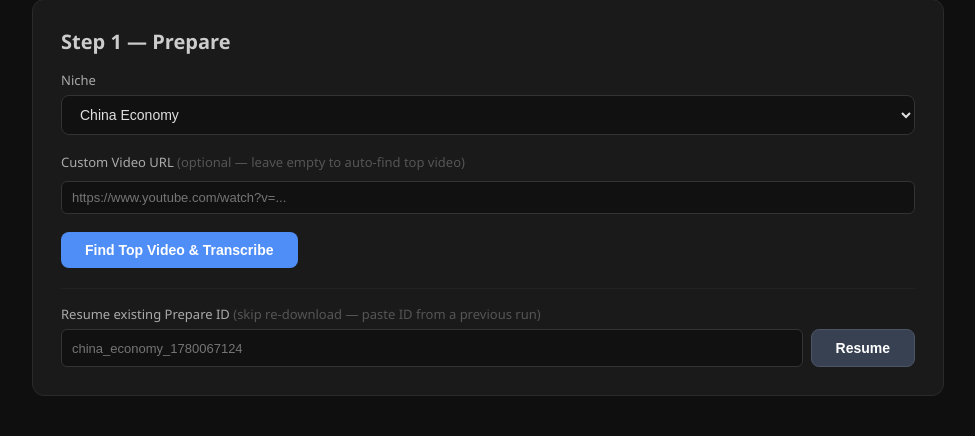
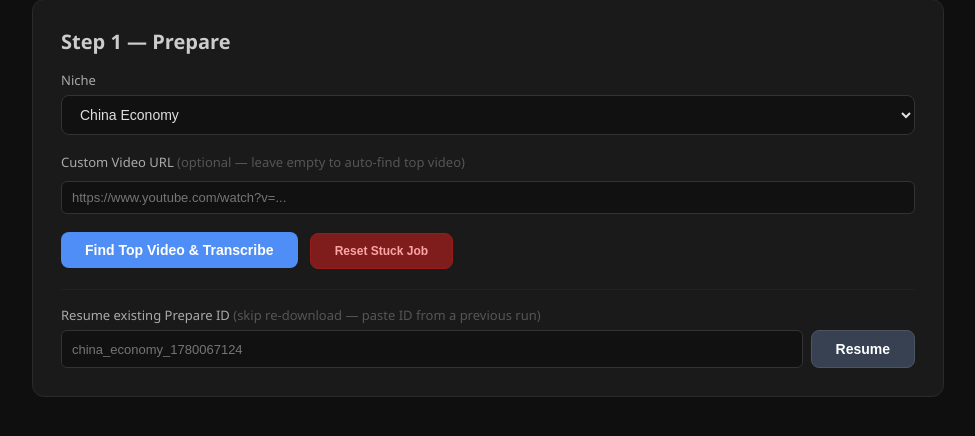
Before and after one commit to Maks12123343/FAA, a Flask app: page / in a window 1280 px wide. Shown: the part 159-595 px from the top of the page, without its empty margins (152-1127 px from the left). Run offline with Flask 3, Linux system fonts and the light colour scheme; parts of the project's set-up code (start-up, migrations or seed data) failed here and were passed over; some libraries are stand-ins or nearby versions.

Commit message:
Fix SocketIO CORS wildcard + add job status polling fallback
Root cause: when FAA_CORS_ORIGIN=* was set, cors_allowed_origins
received ["*"] (a list with literal asterisk) instead of the string
"*". Flask-SocketIO treated this as a specific origin rather than a
wildcard, silently rejecting all WebSocket/polling connections from
the browser. This made the UI appear stuck on "Scanning channels..."
since it never received progress events.

Also adds:
- HTTP polling fallback (/api/status with last_msg) for when socket
  connection is unreliable
- /api/job_reset endpoint to unlock stuck jobs
- Reset button in UI
- Socket connection status tracking

Co-Authored-By: Claude Opus 4.6 <noreply@anthropic.com>

```diff
--- a/app.py
+++ b/app.py
@@ -21,7 +21,10 @@ app = Flask(__name__)
 app.secret_key = os.environ.get("FAA_SECRET_KEY") or os.urandom(32).hex()
 
 _cors_env = os.environ.get("FAA_CORS_ORIGIN", "")
-_cors_origins = [o.strip() for o in _cors_env.split(",") if o.strip()] if _cors_env else ["http://localhost:5050", "http://127.0.0.1:5050"]
+if _cors_env.strip() == "*":
+    _cors_origins = "*"
+else:
+    _cors_origins = [o.strip() for o in _cors_env.split(",") if o.strip()] if _cors_env else ["http://localhost:5050", "http://127.0.0.1:5050"]
 socketio = SocketIO(app, cors_allowed_origins=_cors_origins, async_mode="eventlet")
 
 # ── Basic auth ────────────────────────────────────────────────────────────────
@@ -51,6 +54,8 @@ def _require_auth():
 # ── Job concurrency limit (max 1 active generation) ──────────────────────────
 _job_lock = threading.Lock()
 _job_active = False
+_job_last_msg = ""
+_job_started_at = 0.0
 
 _ID_RE = re.compile(r'^[a-z0-9_\-]{1,64}$')
 
@@ -158,9 +163,14 @@ def api_prepare():
         _job_active = True
 
     def run():
-        global _job_active
+        global _job_active, _job_last_msg, _job_started_at
+
+        _job_started_at = time.time()
+        _job_last_msg = "Starting..."
 
         def _emit(step, msg):
+            global _job_last_msg
+            _job_last_msg = f"[{step}] {msg}"
             socketio.emit("progress", {"step": step, "message": msg})
             eventlet.sleep(0)
 
@@ -238,9 +248,14 @@ def api_produce():
         _job_active = True
 
     def run():
-        global _job_active
+        global _job_active, _job_last_msg, _job_started_at
+
+        _job_started_at = time.time()
+        _job_last_msg = "Starting production..."
 
         def _emit(step, msg):
+            global _job_last_msg
+            _job_last_msg = f"[{step}] {msg}"
             socketio.emit("progress", {"step": step, "message": msg})
             eventlet.sleep(0)
 
@@ -882,7 +897,21 @@ def cleanup_old_projects():
 
 @app.route("/api/status")
 def api_status():
-    return jsonify({"job_running": _job_active})
+    return jsonify({
+        "job_running": _job_active,
+        "last_msg": _job_last_msg,
+        "started_at": _job_started_at,
+    })
+
+
+@app.route("/api/job_reset", methods=["POST"])
+def api_job_reset():
+    global _job_active, _job_last_msg, _job_started_at
+    with _job_lock:
+        _job_active = False
+        _job_last_msg = ""
+        _job_started_at = 0.0
+    return jsonify({"ok": True})
 
 
 if __name__ == "__main__":
--- a/templates/index.html
+++ b/templates/index.html
@@ -18,6 +18,7 @@
     <input type="text" id="sourceUrl" placeholder="https://www.youtube.com/watch?v=..." style="width:100%;background:#111;border:1px solid #333;border-radius:6px;padding:8px 10px;color:#fff;font-size:13px;margin-top:4px">
   </div>
   <button class="btn btn-primary" id="prepareBtn" onclick="startPrepare()">Find Top Video & Transcribe</button>
+  <button class="btn" onclick="resetJob()" style="background:#7f1d1d;color:#fca5a5;border:1px solid #991b1b;margin-left:8px;font-size:12px">Reset Stuck Job</button>
 
   <div style="margin-top:20px;padding-top:16px;border-top:1px solid #222">
     <label style="color:#aaa;font-size:13px">Resume existing Prepare ID <span style="color:#555">(skip re-download — paste ID from a previous run)</span></label>
@@ -99,6 +100,37 @@ let currentPrepareId = null;
 let currentPipelineType = 'standard';
 let currentMovieName = '';
 let _producing = false;
+let _pollTimer = null;
+let _lastLogCount = 0;
+let _socketAlive = false;
+
+socket.on('connect', () => { _socketAlive = true; });
+socket.on('disconnect', () => { _socketAlive = false; });
+
+function _startPolling() {
+  _stopPolling();
+  _pollTimer = setInterval(async () => {
+    try {
+      const r = await fetch('/api/status');
+      const d = await r.json();
+      if (!d.job_running) {
+        _stopPolling();
+        return;
+      }
+      if (d.last_msg && !_socketAlive) {
+        const el = document.getElementById('progressLog');
+        const lines = el.querySelectorAll('.log-line');
+        const lastText = lines.length ? lines[lines.length-1].textContent : '';
+        if (lastText !== d.last_msg) {
+          log(d.last_msg);
+        }
+      }
+    } catch(e) {}
+  }, 3000);
+}
+function _stopPolling() {
+  if (_pollTimer) { clearInterval(_pollTimer); _pollTimer = null; }
+}
 
 function log(msg, cls='') {
   const card = document.getElementById('progressCard');
@@ -176,7 +208,7 @@ function startPrepare() {
   document.getElementById('phase2Card').style.display = 'none';
   document.getElementById('progressLog').innerHTML = '';
   document.getElementById('progressCard').style.display = 'block';
-  log('Scanning channels...');
+  log('Starting prepare...');
 
   const sourceUrl = document.getElementById('sourceUrl').value.trim();
   fetch('/api/prepare', {
@@ -187,10 +219,24 @@ function startPrepare() {
     if (d.error) {
       log('ERROR: ' + d.error, 'error');
       document.getElementById('prepareBtn').disabled = false;
+    } else {
+      log('Job started, waiting for progress...');
+      _startPolling();
     }
   }).catch(e => {
     log('ERROR: ' + e, 'error');
     document.getElementById('prepareBtn').disabled = false;
+  });
+}
+
+function resetJob() {
+  if (!confirm('Reset stuck job? This will unlock the system.')) return;
+  fetch('/api/job_reset', {method:'POST'}).then(r => r.json()).then(d => {
+    if (d.ok) {
+      log('Job reset OK. You can try again.', 'done');
+      document.getElementById('prepareBtn').disabled = false;
+      _stopPolling();
+    }
   });
 }
 
@@ -248,7 +294,7 @@ function startProduce() {
   });
 }
 
-socket.on('progress', data => log(`[${data.step}] ${data.message}`));
+socket.on('progress', data => { _socketAlive = true; log(`[${data.step}] ${data.message}`); });
 
 function escHtml(s) {
   return String(s||'').replace(/&/g,'&amp;').replace(/</g,'&lt;').replace(/>/g,'&gt;').replace(/"/g,'&quot;');
@@ -256,6 +302,7 @@ function escHtml(s) {
 function safeUrl(u) { return /^https?:\/\//.test(u) ? u : '#'; }
 
 socket.on('prepare_done', data => {
+  _stopPolling();
   currentPrepareId = data.prepare_id;
   currentPipelineType = data.pipeline_type || 'standard';
   document.getElementById('prepareBtn').disabled = false;
@@ -322,6 +369,7 @@ socket.on('all_done', () => {
 });
 
 socket.on('error', data => {
+  _stopPolling();
   log('ERROR: ' + data.message, 'error');
   document.getElementById('prepareBtn').disabled = false;
   if (!_producing) {
@@ -331,5 +379,15 @@ socket.on('error', data => {
 
 // Initialize on page load
 onNicheChange();
+
+// Check if a job is stuck on page load
+fetch('/api/status').then(r=>r.json()).then(d=>{
+  if(d.job_running){
+    log('A job is running: ' + (d.last_msg||'(no status)'));
+    log('If stuck, click Reset below.');
+    document.getElementById('prepareBtn').disabled = true;
+    _startPolling();
+  }
+});
 </script>
 {% endblock %}
```
